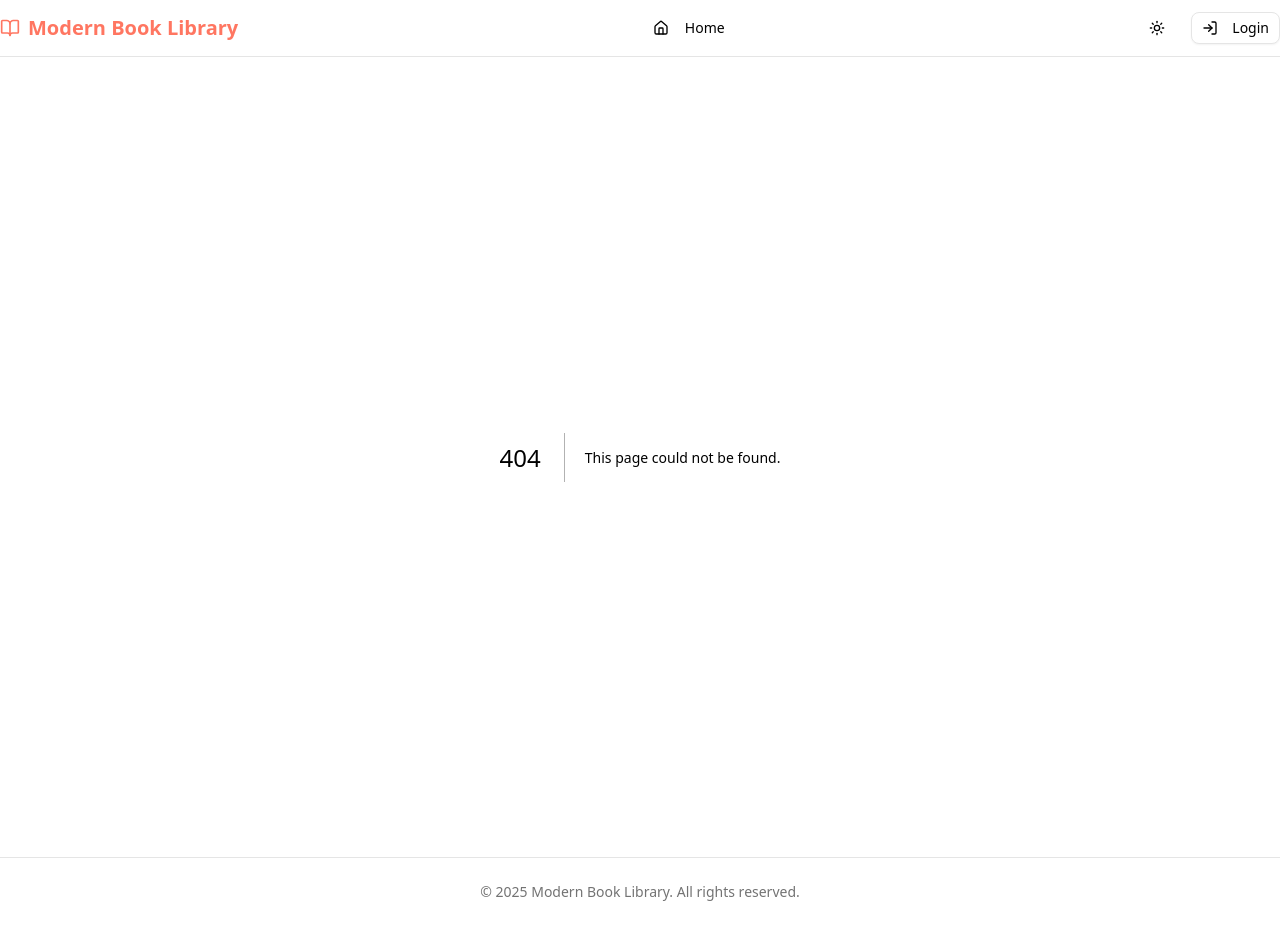
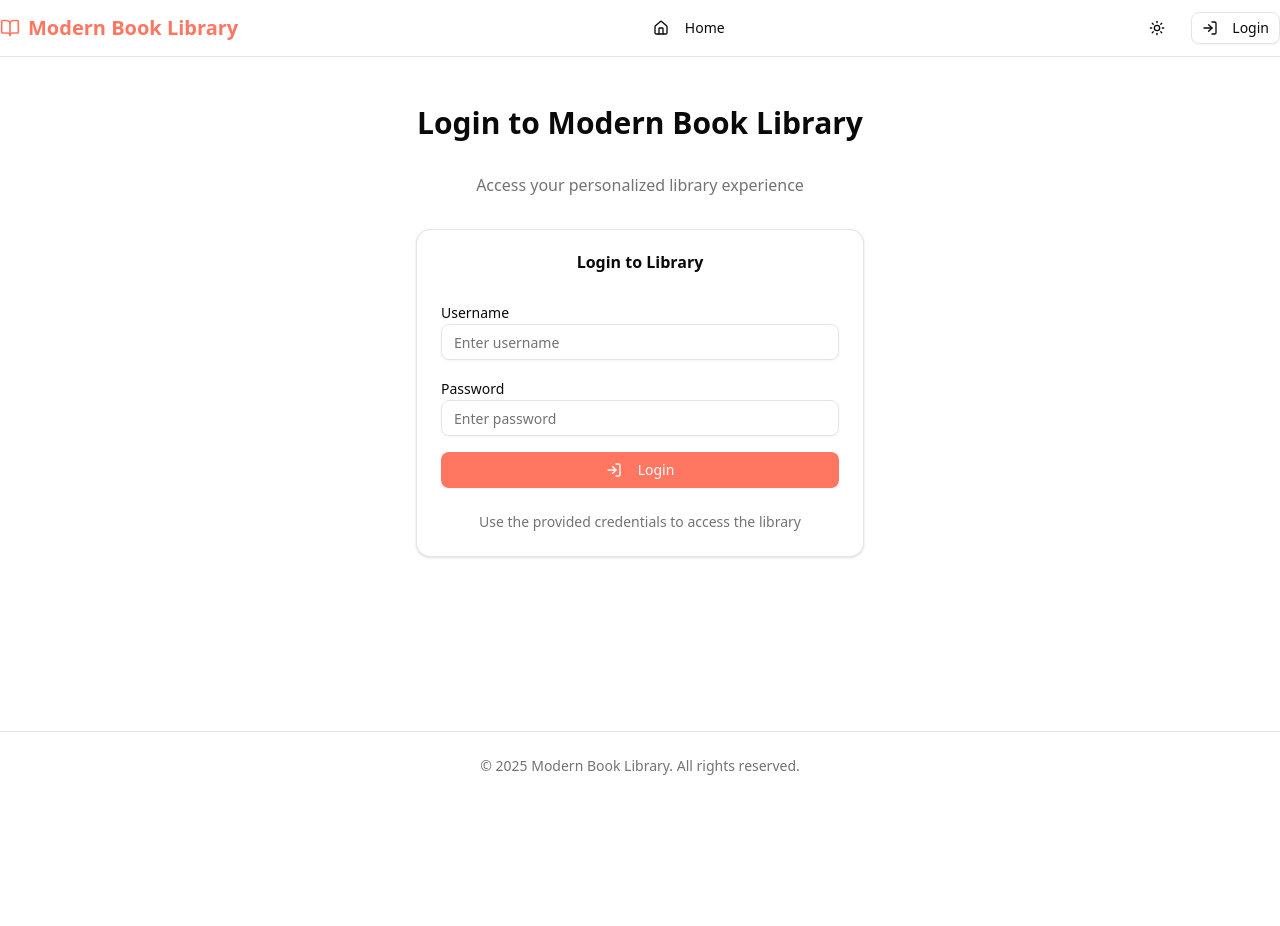
Before and after one commit to Demigod1410/Next-Library, a Next.js app: page /login in a window 1280 px wide. Before the commit this address had no page. After the commit the page ends 800 px from the top, so only its background shows below. Built offline with nearby package versions, Linux system fonts and the light colour scheme.

Commit message:
Add LoginPage component for user authentication

```diff
--- /dev/null
+++ b/src/app/login/page.jsx
@@ -0,0 +1,31 @@
+"use client";
+
+import React from "react";
+import LoginForm from "@/components/LoginForm";
+import { useAuth } from "@/contexts/AuthContext";
+import { useRouter } from "next/navigation";
+import { useEffect } from "react";
+
+export default function LoginPage() {
+  const { isAuthenticated } = useAuth();
+  const router = useRouter();
+
+  // Redirect to library if already authenticated
+  useEffect(() => {
+    if (isAuthenticated) {
+      router.push("/library");
+    }
+  }, [isAuthenticated, router]);
+
+  return (
+    <div className="container mx-auto py-12 px-4">
+      <div className="max-w-md mx-auto">
+        <h1 className="text-3xl font-bold text-center mb-8">Login to Modern Book Library</h1>
+        <p className="text-center text-muted-foreground mb-8">
+          Access your personalized library experience
+        </p>
+        <LoginForm />
+      </div>
+    </div>
+  );
+}
```
